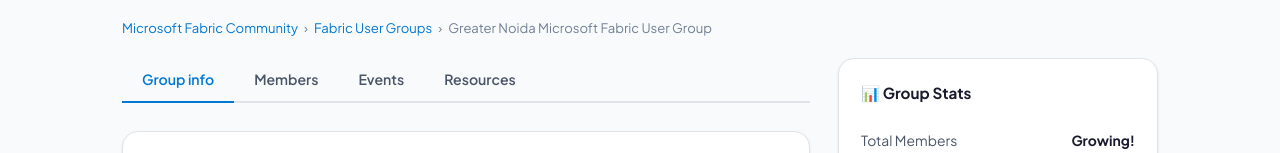
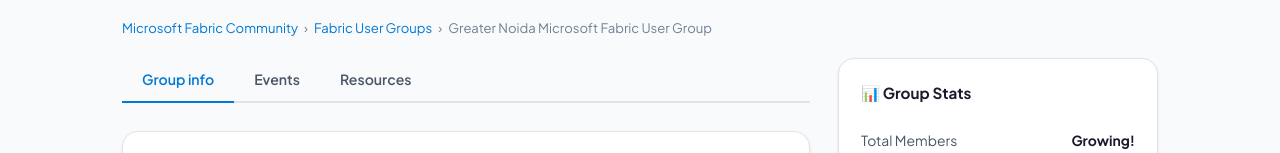
Before and after one commit to Ansh-Saraswat-PC/fabric1, a plain HTML site: page index.html in a window 1280 px wide. Shown: the part 420-573 px from the top of the page. Drawn offline with Linux system fonts and the light colour scheme; a web font is replaced by a local one.

Commit message:
Update v.2.4-1

```diff
--- a/index.html
+++ b/index.html
@@ -622,7 +622,6 @@
   <div>
     <div class="tab-nav">
       <a href="#" class="tab active">Group info</a>
-      <a href="#" class="tab">Members</a>
       <a href="#events" class="tab">Events</a>
       <a href="https://community.fabric.microsoft.com/" class="tab">Resources</a>
     </div>
```
